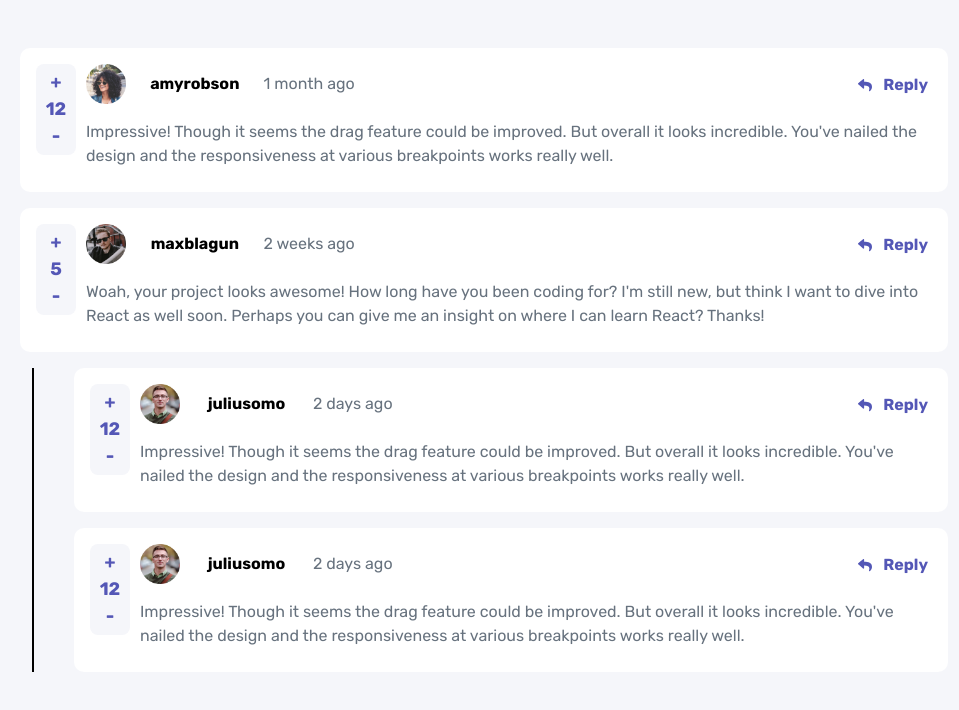
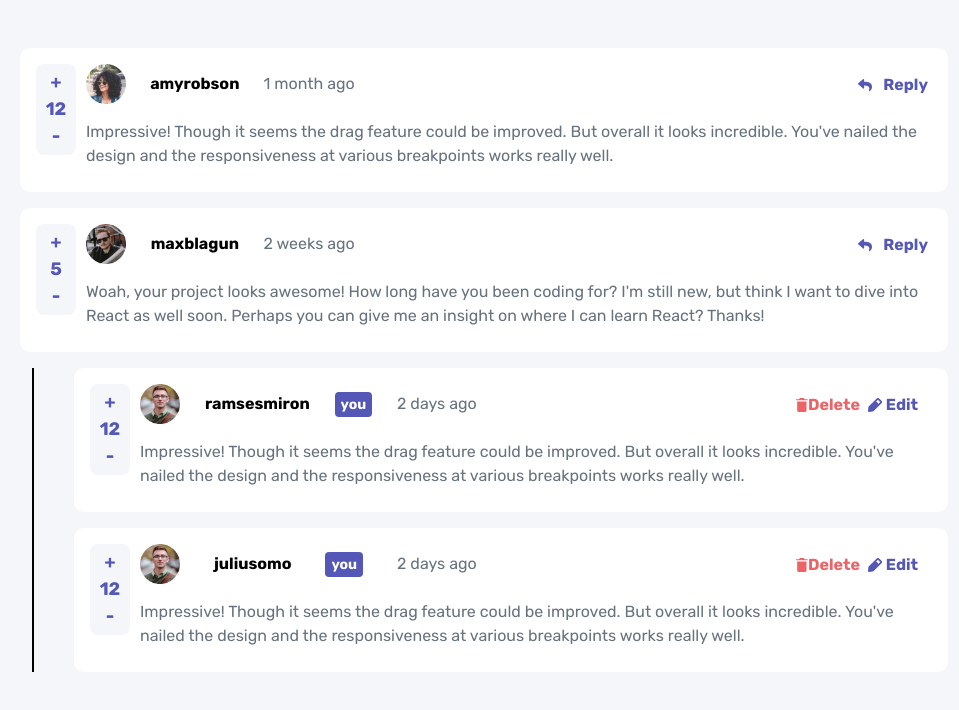
Before and after one commit to borgesmj/frontend-mentor-challenges, a React (Vite) app in the folder interactive-comments-section/: page / in a window 1280 px wide. Shown: the top 710 px of the page, without its empty margins (156-1115 px from the left). Built offline with nearby package versions, Linux system fonts and the light colour scheme.

Commit message:
setting active user on comments

```diff
--- a/interactive-comments-section/src/App.jsx
+++ b/interactive-comments-section/src/App.jsx
@@ -89,10 +89,11 @@ function App() {
     }
   }, []);
 
+
   return (
     <main className="w-full py-8 px-4 md:w-3/4 md:my-0 md:mx-auto lg:1/2">
       <Comments
-        currentUser = {currentUser}
+        currentUser = {currentUser.username}
         usersComments = {usersComments}
       />
     </main>
--- a/interactive-comments-section/src/Components/Comment.jsx
+++ b/interactive-comments-section/src/Components/Comment.jsx
@@ -11,7 +11,7 @@ const Comment = ({
   score
 }) => {
   const activeUser = () => {
-    if (currentUser === userName) return true;
+    return currentUser === userName;
   };
   return (
     <>
@@ -31,7 +31,7 @@ const Comment = ({
           </a>
           <span
             className={`bg-Moderate-blue py-[2px] px-[6px] text-[14px] font-bold text-white rounded ${
-              activeUser ? "hidden" : null
+              !activeUser() ? "hidden" : null
             }`}
           >
             you
@@ -52,7 +52,7 @@ const Comment = ({
           <button className="w-1/4 lg:text-center lg:w-full">-</button>
         </div>
         <div className=" absolute bottom-[20px] right-[20px] lg:top-[25px]">
-          {activeUser ? (
+          {!activeUser() ? (
             <div className="flex flex-row justify-between items-center w-[70px]">
               <img src="/images/icon-reply.svg" alt="" />
               <span className="txt-Moderate-blue font-bold">Reply</span>
--- a/interactive-comments-section/src/Components/Replies.jsx
+++ b/interactive-comments-section/src/Components/Replies.jsx
@@ -1,13 +1,20 @@
-import React from 'react'
-import Reply from './Reply'
+import React from "react";
+import Reply from "./Reply";
 
-const Replies = () => {
+const Replies = ({ replies, currentUser }) => {
+  // console.log(replies);
   return (
-    <div className='border-l-solid border-l-[2px] border-black pl-10 ml-3'>
-      <Reply activeUser={false}/>
-      <Reply activeUser={false}/>
+    <div className="border-l-solid border-l-[2px] border-black pl-10 ml-3">
+      {replies.map((item, index) => (
+        <Reply
+          activeUser={false}
+          key={`reply_${index}`}
+          userName={item.user.username}
+          currentUser={currentUser}
+        />
+      ))}
     </div>
-  )
-}
+  );
+};
 
-export default Replies
+export default Replies;
--- a/interactive-comments-section/src/Components/Reply.jsx
+++ b/interactive-comments-section/src/Components/Reply.jsx
@@ -1,6 +1,11 @@
 import React from 'react'
 
-const Reply = ({activeUser}) => {
+const Reply = ({userName, currentUser}) => {
+
+  const activeUser = () => {
+    if (userName === currentUser)
+    return true
+  }
   return (
     <div className="bg-color-white p-4 rounded-[10px] flex flex-col my-4 relative">
       <div className={`${!activeUser ? 'w-4/5 lg:w-[30%]' : 'w-full lg:w-2/5'} flex flex-row justify-between items-center mb-2 lg:ml-[50px]`}>
@@ -10,7 +15,7 @@ const Reply = ({activeUser}) => {
           className="w-10 h-auto"
         />
         <a href="#" className="font-bold">
-          juliusomo
+          {userName}
         </a>
         <span className={`bg-Moderate-blue py-[2px] px-[6px] text-[14px] font-bold text-white rounded ${!activeUser ? "hidden" : null}`}>
           you
```
